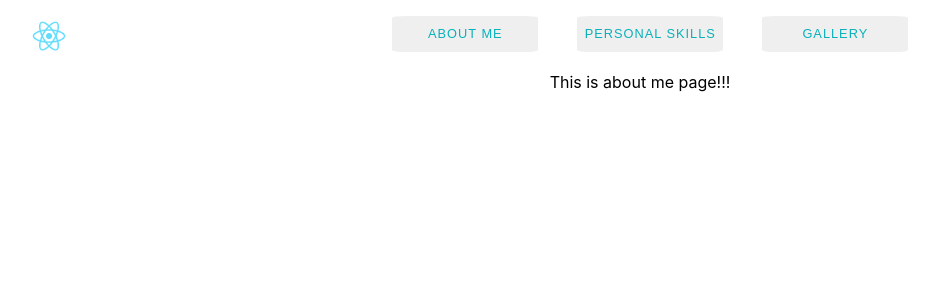
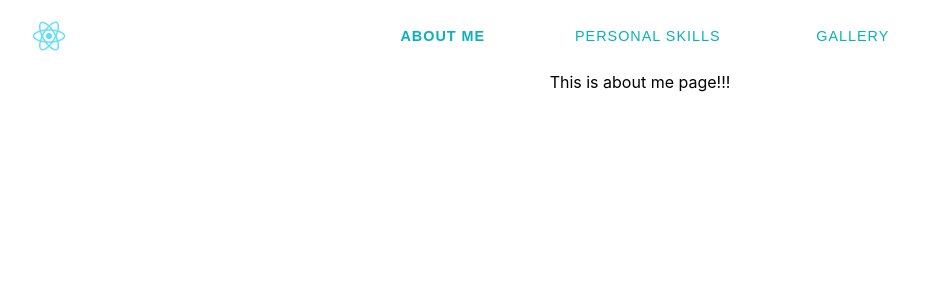
Before and after one commit to aretka/personal_website, a React app: page / in a window 1280 px wide. Shown: the top 300 px of the page, without its empty margins (0-939 px from the left). Built offline with nearby package versions, Linux system fonts and the light colour scheme.

Commit message:
Add active class to button and modify styling

```diff
--- a/src/components/UI/Button/Button.js
+++ b/src/components/UI/Button/Button.js
@@ -8,7 +8,8 @@ const button = ( props ) => (
         <div className={classes.Circle}></div>
         <NavLink
             to={props.link}
-            exact={props.exact}>{props.children}</NavLink>
+            exact={props.exact}
+            activeClassName={classes.active}>{props.children}</NavLink>
     </button>
 )
 
--- a/src/components/UI/Button/Button.module.css
+++ b/src/components/UI/Button/Button.module.css
@@ -1,16 +1,17 @@
 .Button {
     display: inline-block;
     height: 40px;
-    width: 150px;
-    border: 2px solid white;
-    border-radius: 10%;
-    margin: 15px 15px 20px 20px;
+    width: 165px;
+    border: .5px solid white;
+    border-radius: 7px;
+    margin: 15px 20px 15px 20px;
     color: #09B1BA;
     text-transform: uppercase;
     text-decoration: none;
-    font-size: .8em;
+    font-size: 0.9em;
     letter-spacing: 1.5px;
     overflow: hidden;
+    background-color: white;
   }
 
   .Button a {
@@ -27,6 +28,7 @@
 
   .Button a {
     position: relative;
+    box-sizing: border-box;
     transition: all .45s ease-Out;
   }
 
@@ -55,6 +57,11 @@
     color: white;
   }
 
+  .Button a:active,
+  .Button a.active {
+    font-weight: 700;
+  }
+
   @media (max-width: 700px) {
     .Button {
       margin-left: 2px;
```
